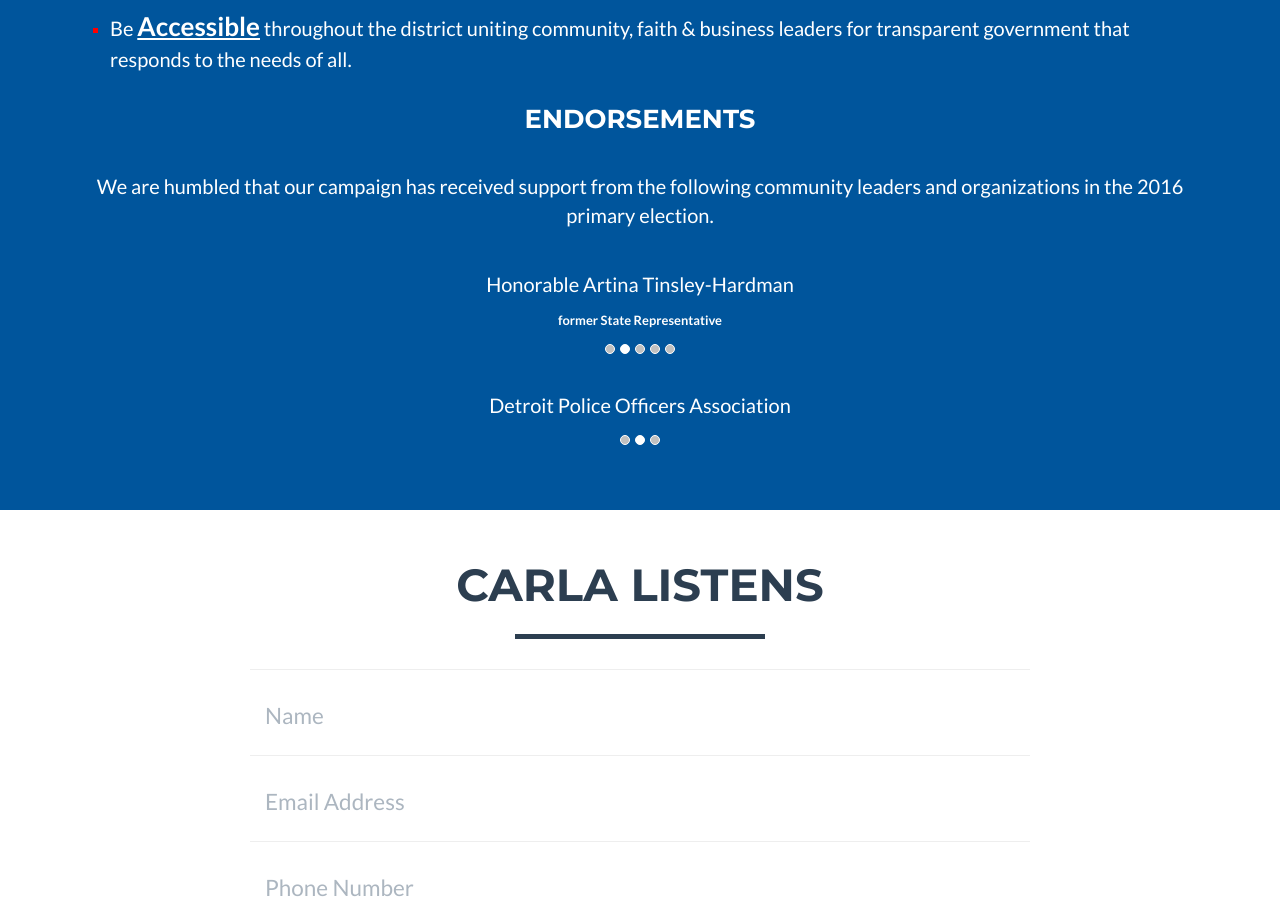
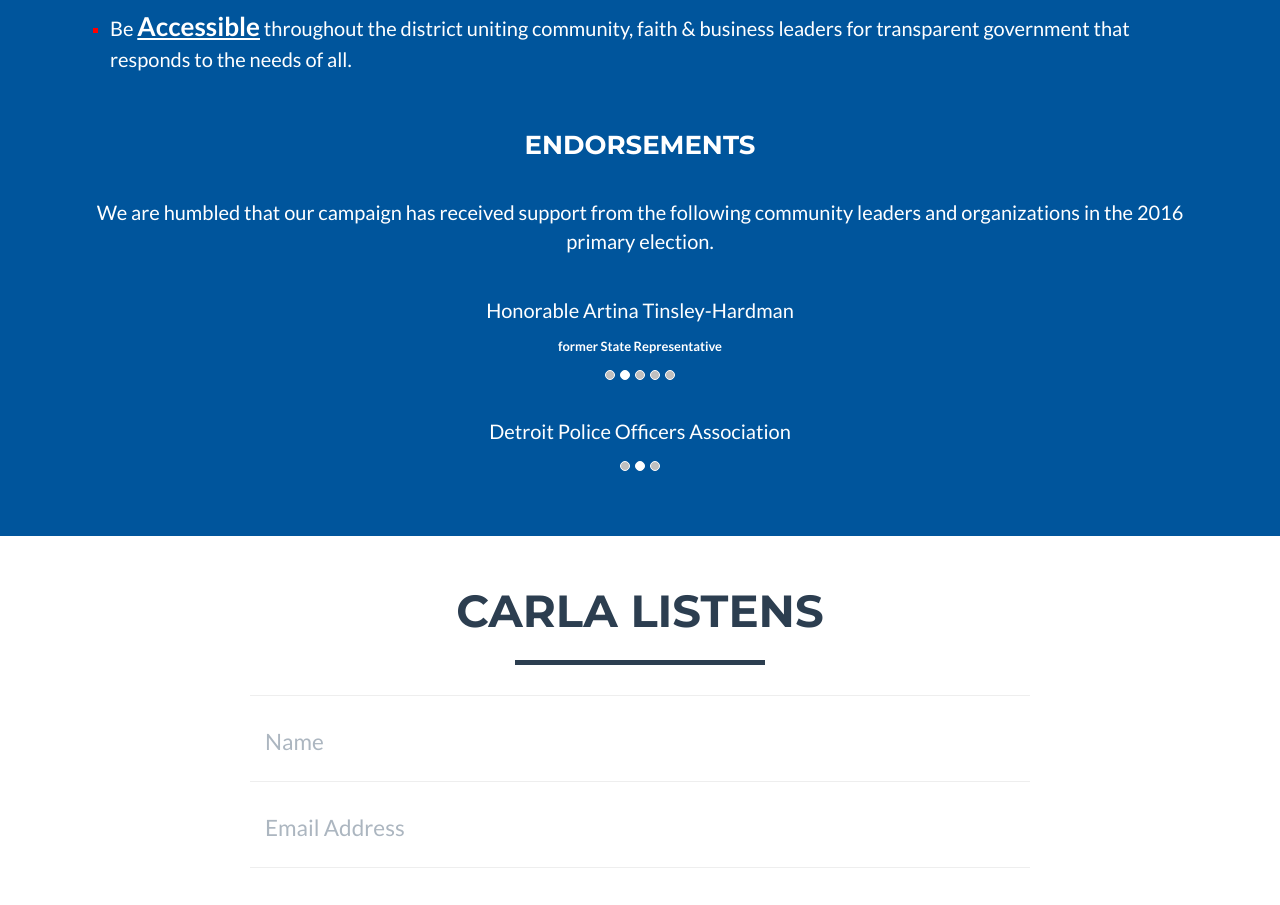
Before and after one commit to patrickonparker/CarlaCares, a website: page index.html in a window 1280 px wide. Shown: the part 1985-2890 px from the top of the page. Drawn offline with nearby package versions, Linux system fonts and the light colour scheme.

Commit message:
Added spacing before endorsements

```diff
--- a/index.html
+++ b/index.html
@@ -156,7 +156,7 @@
 
                 <div class="row">
                     <div class="col-lg-12 text-center">
-                        <h3>Endorsements</h3>
+                        <h3  style="padding-top: 1em;">Endorsements</h3>
                         <p>
                             <br>We are humbled that our campaign has received support from the following community leaders and organizations in the 2016 primary election.</p>
                     </div>
```
